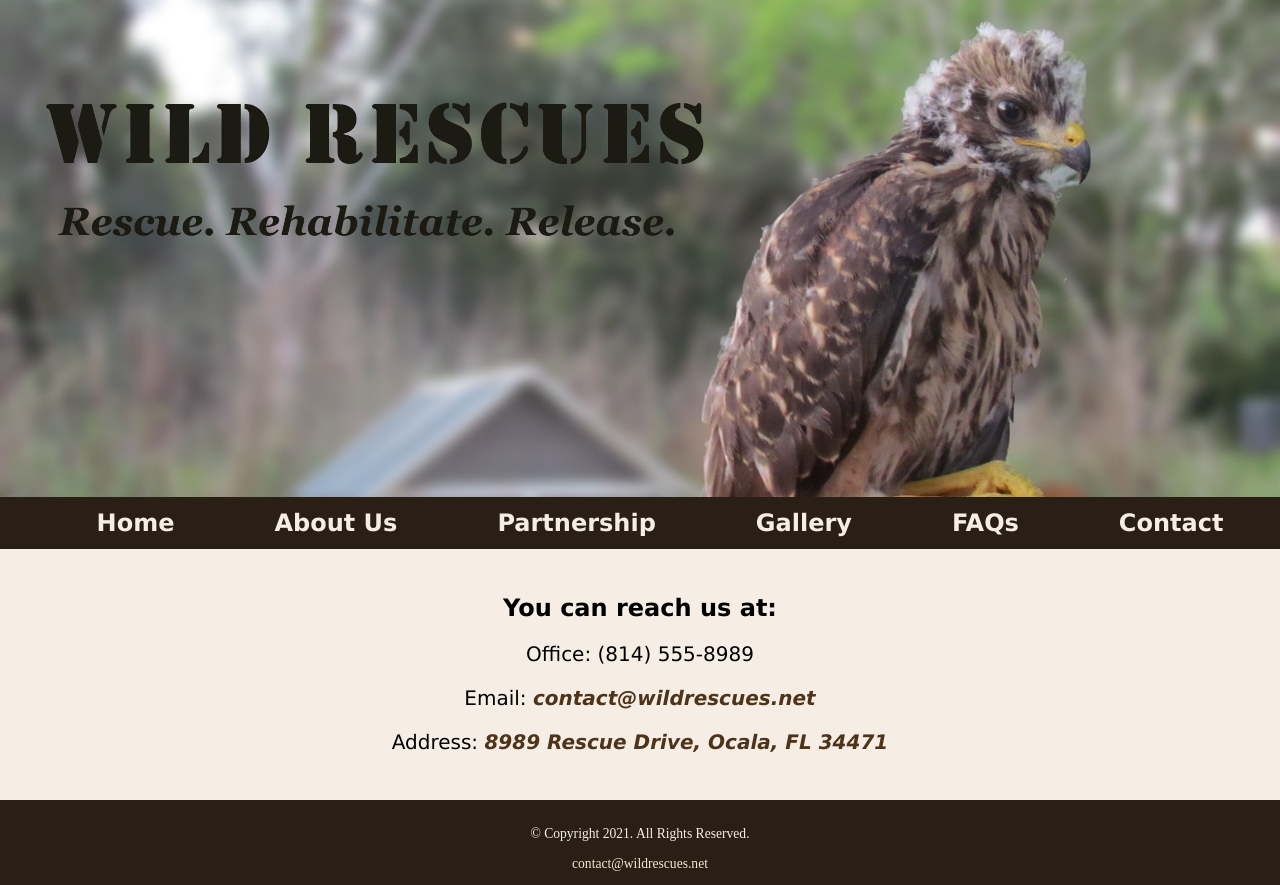
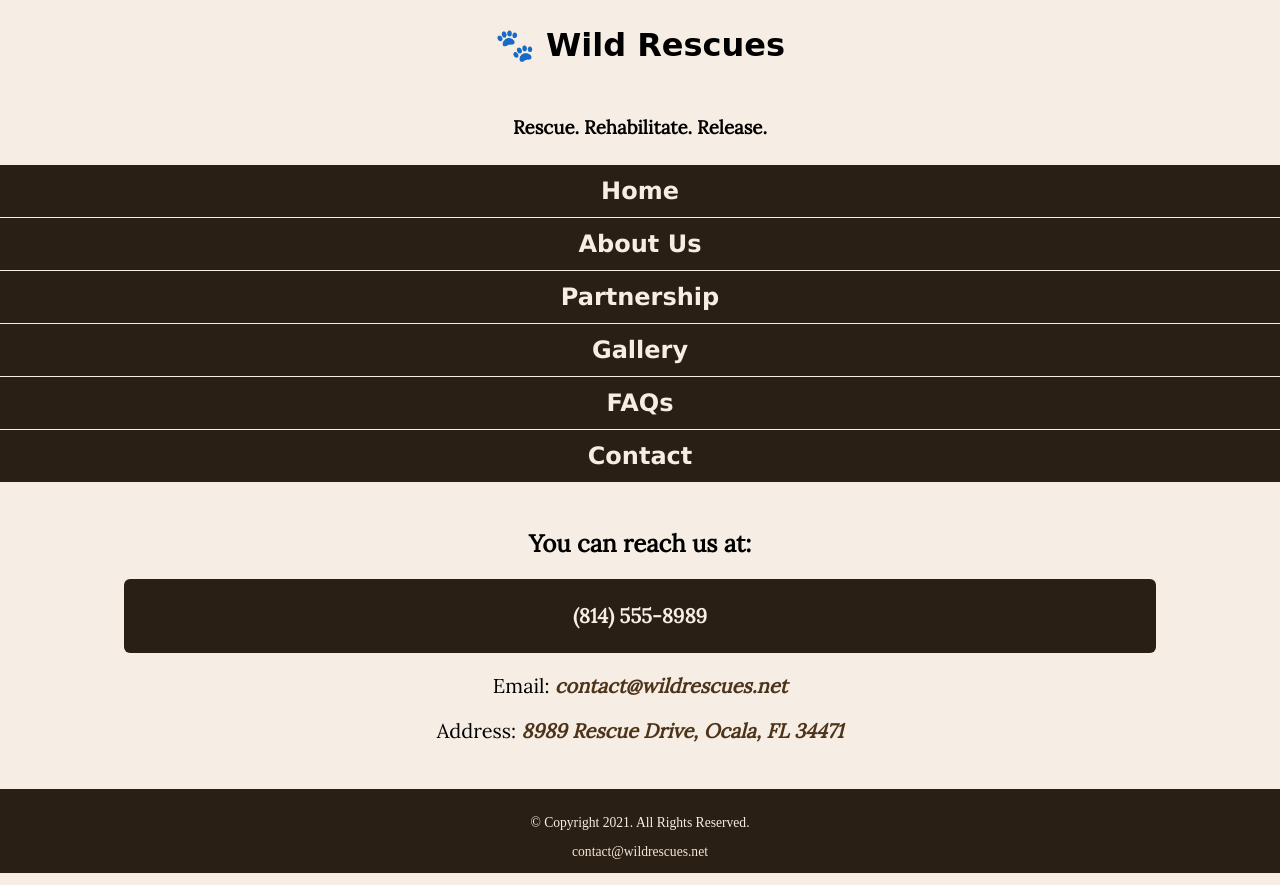
Before and after one commit to veihs/rescue, a plain HTML site: page contact.html in a window 1280 px wide. Drawn offline with Linux system fonts and the light colour scheme; a web font is replaced by a local one.

Commit message:
homework 06/03

```diff
--- a/contact.html
+++ b/contact.html
@@ -12,15 +12,24 @@ Date:05/31/2023
   <title>Wild Rescues: Contact</title>
   <meta charset="utf-8">
   <link rel="stylesheet" href="css/styles.css">
-
+  <meta name="viewport" content="width=device-width, initial-scale=1.0">
+  <link rel="preconnect" href="https://fonts.googleapis.com">
+<link rel="preconnect" href="https://fonts.gstatic.com" crossorigin>
+<link href="https://fonts.googleapis.com/css2?family=Emblema+One&family=Lora&display=swap" rel="stylesheet">
 </head>
 
 <body>
 
   <header>
+    <div class="tab-desk">
    <img src="images/baby-hawk.jpg" alt="rescued baby hawk">
+    </div>
+
+    <div class="mobile">
+      <h1>&#128062; Wild Rescues</h1> <h3>Rescue. Rehabilitate. Release.</h3>
+    </div>
+
   </header>
-
   <nav>
     <ul>
     <li><a href="index.html">Home</a></li>
@@ -37,8 +46,8 @@ Date:05/31/2023
   <main>
     <div id="contact">
       <h2>You can reach us at:</h2>
-      <p>Office: (814) 555-8989</p>
-      <p>Email: <a href="mailto:contact@wildrescues.net" class="link"> contact@wildrescues.net</a></p>
+      <p class="tel-link round"><a href="tel:8145558989">(814) 555-8989</a></p>
+      <p>Email: <a href="mailto:contact@wildrescues.net" class="link"> contact@wildrescues.net</a></p></p>
       <p>Address: <a href="https://goo.gl/maps/BTJzjc2tALd4RDWA8" class="link" target="_blank"> 8989 Rescue Drive, Ocala, FL 34471</a></p>
 
     </div>
--- a/css/styles.css
+++ b/css/styles.css
@@ -5,7 +5,7 @@ Date: 05/31/2023
 */
 
 /* CSS Reset */
-body, header, nav, main, footer, img, h1, h3 {
+body, header, nav, main, footer, img, h1, h3, ul {
   margin: 0;
   padding: 0;
   border: 0;
@@ -18,6 +18,31 @@ body, img {
   display: block;
 }
 
+/* Style rules for mobile viewport */
+.mobile h1 {
+  font-family: 'Emblema One', cursive;
+}
+
+.mobile h3 {
+  font-family: 'Lora', serif;
+}
+
+/* Style rules to show mobile class and hide tab-desk class */
+.mobile {
+  display: block;
+}
+
+.tab-desk {
+  display: none;
+}
+
+
+/* Style rules for header area */
+.mobile h1, .mobile h3 {
+  padding: 2%;
+  text-align: center;
+}
+
 /* Style rules for navigation area */
 nav {
   background-color: #2a1f14;
@@ -25,15 +50,16 @@ nav {
 
 nav ul {
   list-style-type: none;
-  margin: 0;
   text-align: center;
 }
 
 nav li {
-  display: inline-block;
+  display: block;
   font-size: 1.5em;
   font-family: Geneva, Arial, sans-serif;
   font-weight: bold;
+  border-top: 0.5px solid;
+  color: #f6eee4;
 }
 
 nav li a {
@@ -49,7 +75,7 @@ nav li a {
 /* Style rules for main content */
 main {
   padding: 2%;
-  font-family: Verdana, Arial, sans-serif;
+  font-family: 'Lora', serif;
 }
 
 main p{
@@ -78,10 +104,33 @@ main ul {
   text-align: center;
 }
 
+.round {
+  border-radius: 6px;
+}
+
+#info ul {
+  margin-left: 10%;
+}
+
 #contact {
   text-align: center;
 }
 
+.tel-link {
+  background-color: #2a1f14;
+  padding: 2%;
+  width: 80%;
+  margin-top: 0;
+  margin-bottom: 0;
+  margin-right: auto;
+  margin-left: auto;
+}
+
+.tel-link a {
+  color: #f6eee4;
+  text-decoration: none;
+  font-weight: bold;
+}
 
 /* Style rules for footer content */
 footer {
```
Also changed, not shown: about.html (+12 -2 lines), index.html (+12 -2 lines), template.html (+11 -1 lines).
